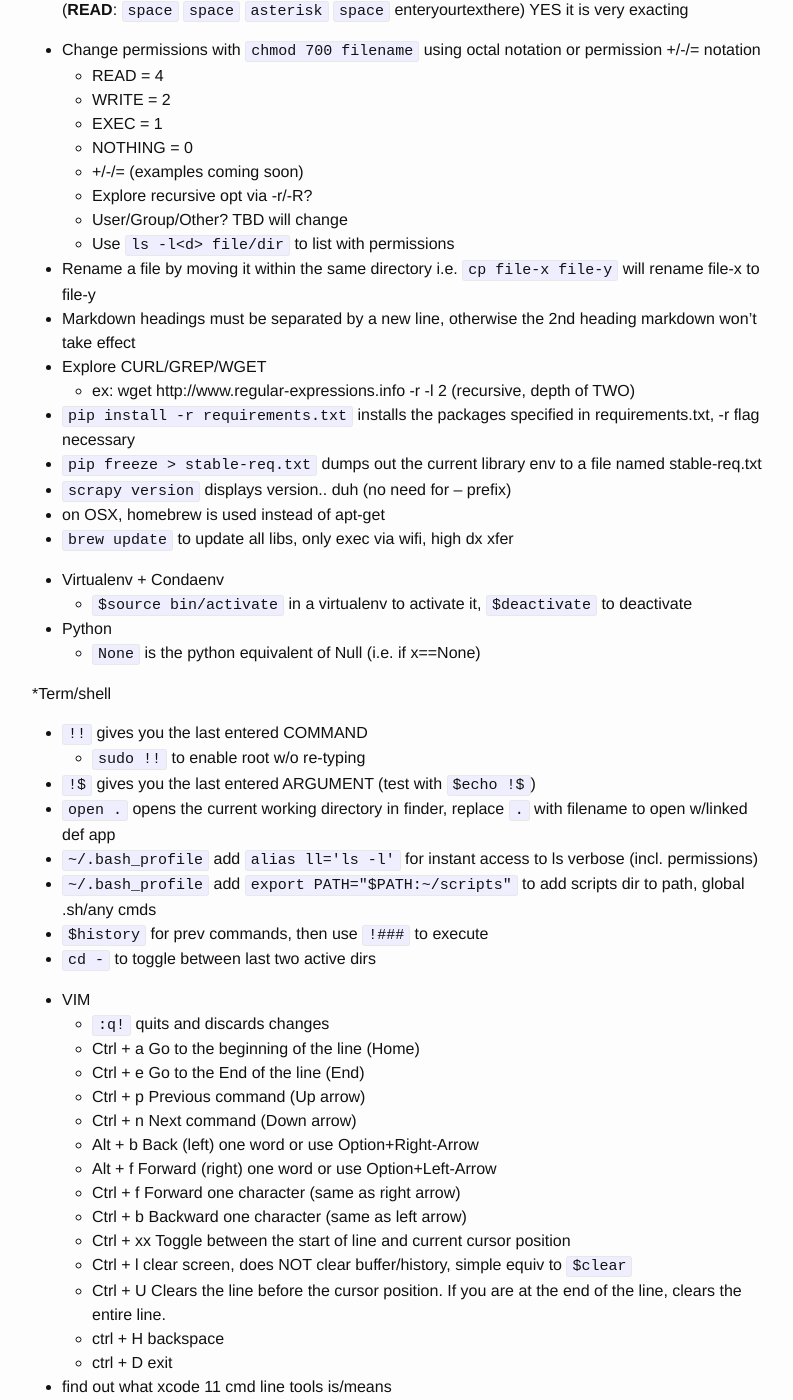
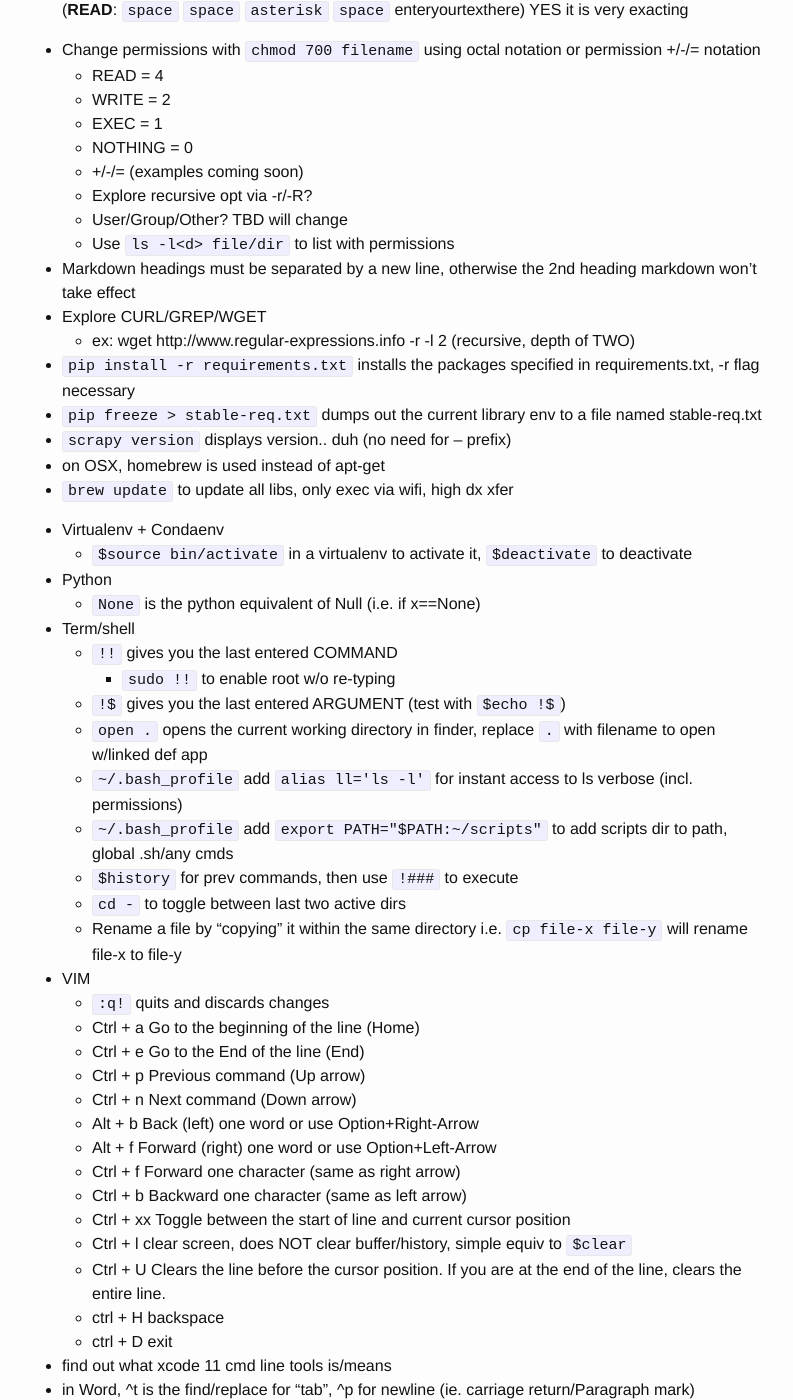
Before and after one commit to josephlei/jjl-website, a Jekyll site: the page built from _posts/2015-06-13-tips-and-tricks.markdown, in a window 1280 px wide and 1400 px high, scrolled down 576 px. Shown: the whole window, without its empty margins (238-1031 px from the left). Built offline with Jekyll 4.4.1, drawn with Linux system fonts in a browser that asks for light colours; some of the changed lines change nothing that is shown.

Commit message:
formatting

```diff
--- a/_posts/2015-06-13-tips-and-tricks.markdown
+++ b/_posts/2015-06-13-tips-and-tricks.markdown
@@ -30,7 +30,6 @@ published: true
   * Explore recursive opt via -r/-R?
   * User/Group/Other? TBD will change
   * Use `ls -l<d> file/dir` to list with permissions
-* Rename a file by moving it within the same directory i.e. `cp file-x file-y` will rename file-x to file-y
 * Markdown headings must be separated by a new line, otherwise the 2nd heading markdown won't take effect
 * Explore CURL/GREP/WGET
   * ex: wget http://www.regular-expressions.info -r -l 2 (recursive, depth of TWO)
@@ -47,7 +46,7 @@ published: true
 * Python
   * `None` is the python equivalent of Null (i.e. if x==None)
 
-*Term/shell
+* Term/shell
   * `!!` gives you the last entered COMMAND
     * `sudo !!` to enable root w/o re-typing
   * `!$` gives you the last entered ARGUMENT (test with `$echo !$`)
@@ -56,6 +55,7 @@ published: true
   * `~/.bash_profile` add `export PATH="$PATH:~/scripts"` to add scripts dir to path, global .sh/any cmds
   * `$history` for prev commands, then use `!###` to execute
   * `cd -` to toggle between last two active dirs
+  * Rename a file by "copying" it within the same directory i.e. `cp file-x file-y` will rename file-x to file-y
 
 * VIM
   * `:q!` quits and discards changes
```
